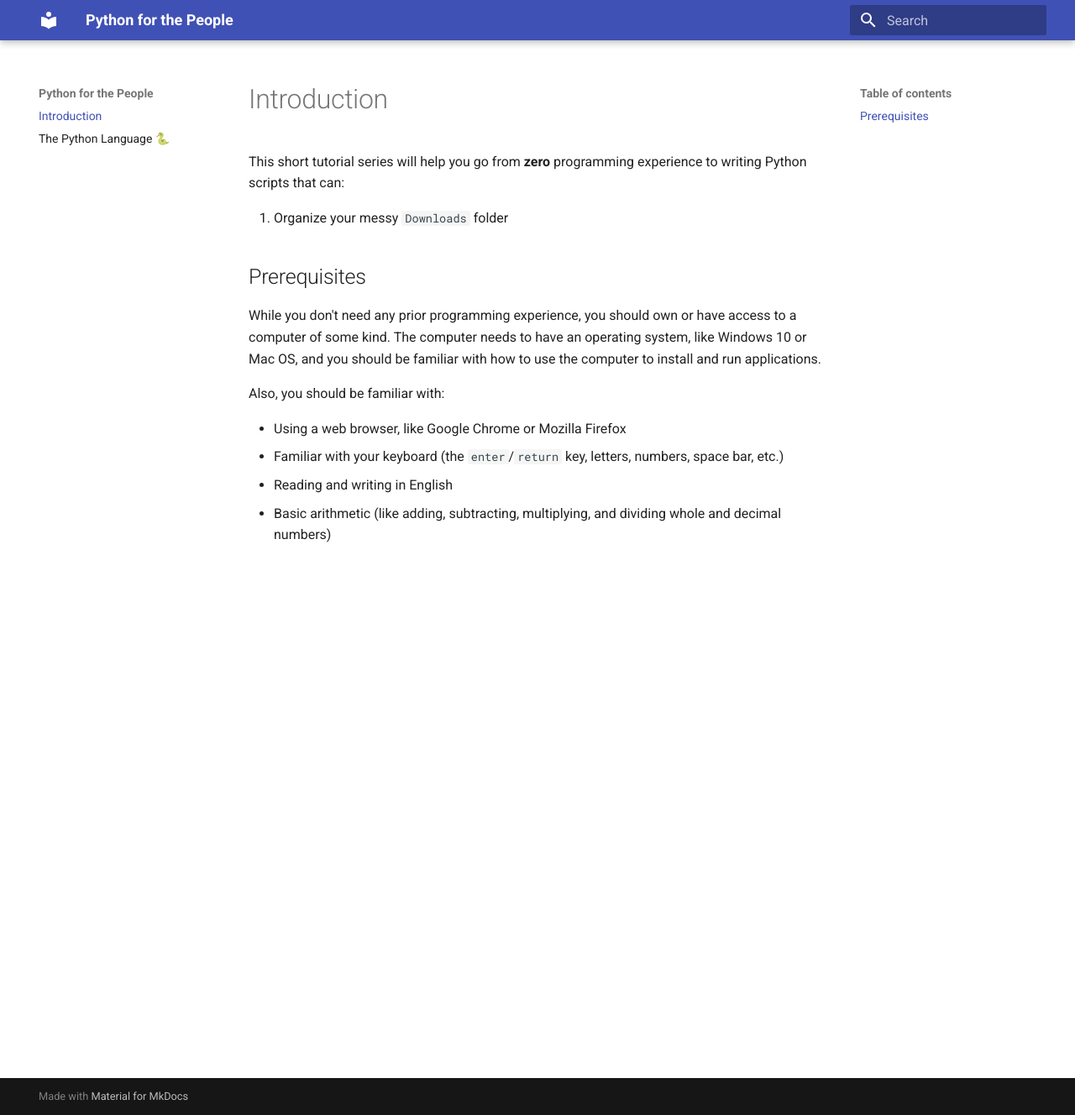
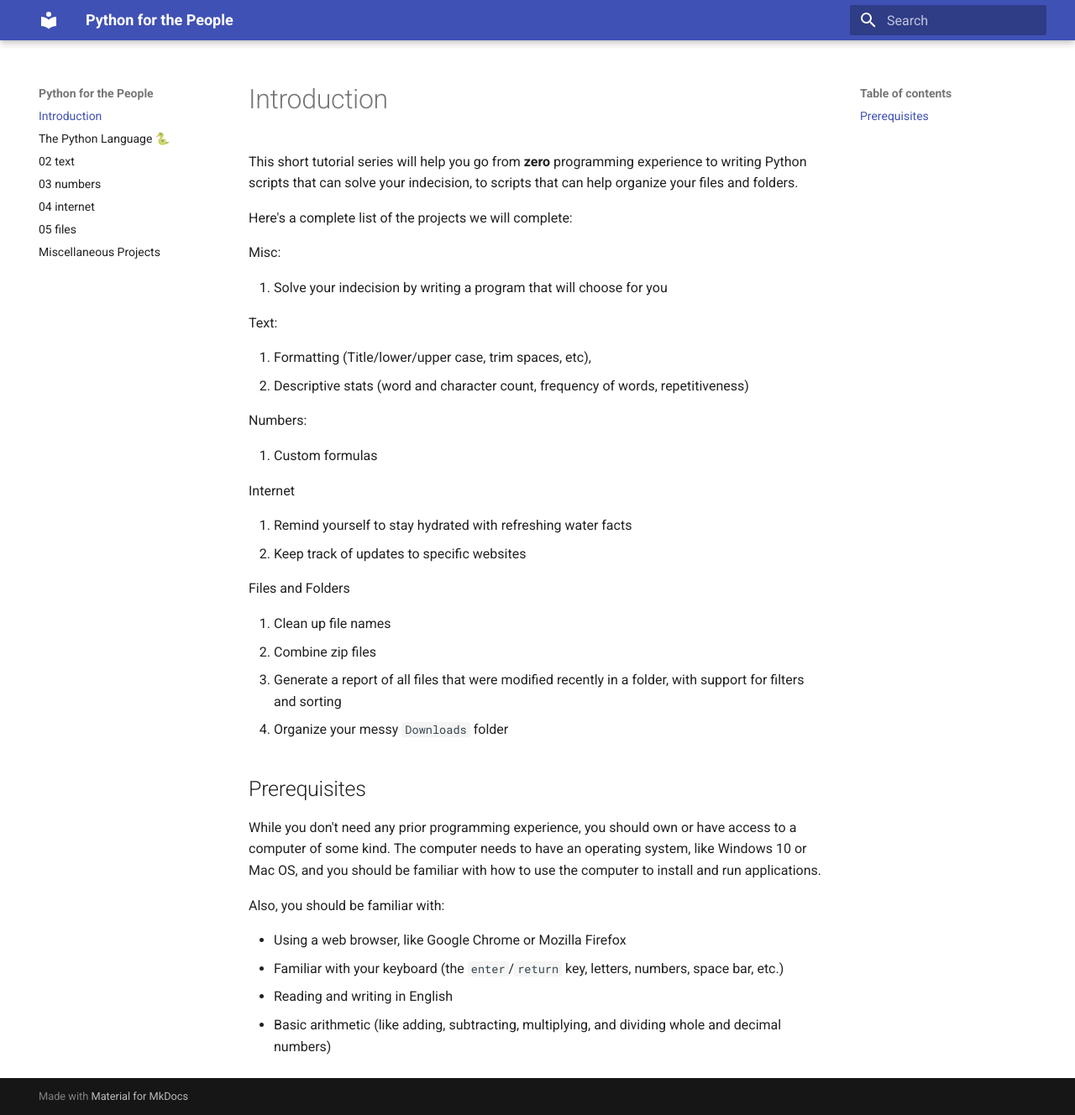
Before and after one commit to ImAKappa/pftp, an MkDocs documentation site: the page built from docs/docs/index.md, in a window 1280 px wide and 1328 px high. Shown: the whole window at 84% size. Built offline with MkDocs 1.6.1 and Material for MkDocs 9.7.7, drawn with Linux system fonts in a browser that asks for light colours.

Commit message:
Project ideas

```diff
--- /dev/null
+++ b/docs/docs/06_misc.md
@@ -0,0 +1 @@
+# Miscellaneous Projects
--- a/docs/docs/index.md
+++ b/docs/docs/index.md
@@ -1,8 +1,33 @@
 # Introduction
 
-This short tutorial series will help you go from **zero** programming experience to writing Python scripts that can:
+This short tutorial series will help you go from **zero** programming experience to writing Python scripts that can solve your indecision, to scripts that can help organize your files and folders.
 
-1. Organize your messy `Downloads` folder
+Here's a complete list of the projects we will complete:
+
+Misc:
+
+1. Solve your indecision by writing a program that will choose for you
+
+Text:
+
+1. Formatting (Title/lower/upper case, trim spaces, etc),
+2. Descriptive stats (word and character count, frequency of words, repetitiveness)
+
+Numbers:
+
+1. Custom formulas
+
+Internet
+
+1. Remind yourself to stay hydrated with refreshing water facts
+2. Keep track of updates to specific websites
+
+Files and Folders
+
+1. Clean up file names
+1. Combine zip files
+2. Generate a report of all files that were modified recently in a folder, with support for filters and sorting
+3. Organize your messy `Downloads` folder
 
 
 ## Prerequisites
```
Also changed, not shown: docs/docs/01_language.md (+5 -5 lines), docs/docs/02_text.md (added), docs/docs/03_numbers.md (added), docs/docs/04_internet.md (added), docs/docs/05_files.md (added).
